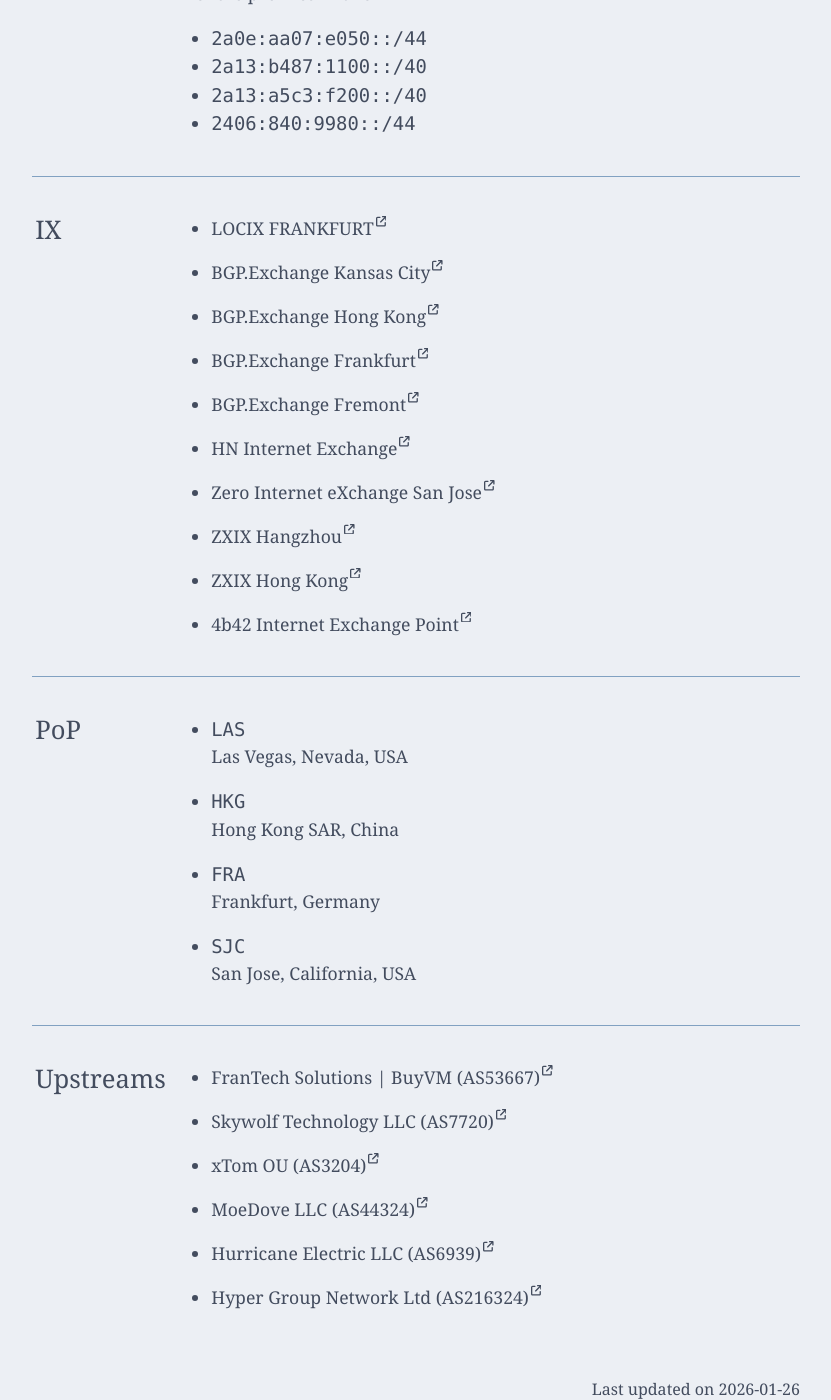
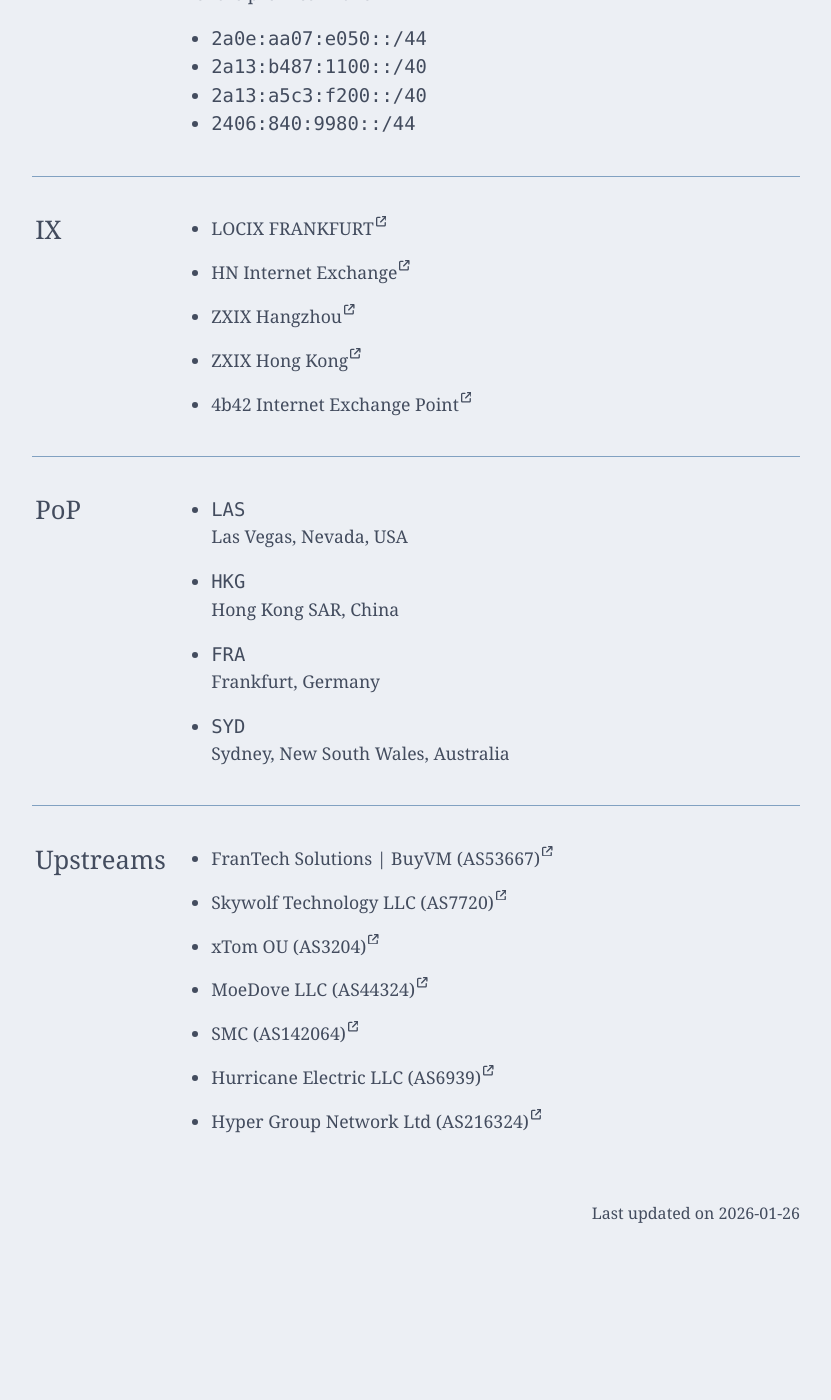
Before and after one commit to Potat0000/AS200078, a Jekyll site: the page built from index.md, in a window 1280 px wide and 1400 px high, scrolled down 835 px. Shown: the whole window, without its empty margins (224-1055 px from the left). Built offline with Jekyll 4.4.1, drawn with Linux system fonts in a browser that asks for light colours; after the commit the page ends 2088 px from its top, so only the background shows below that.

```diff
--- a/_data/config.yml
+++ b/_data/config.yml
@@ -53,18 +53,8 @@ section:
     ix:
       - name: LOCIX FRANKFURT
         peeringdb: 2084
-      - name: BGP.Exchange Kansas City
-        peeringdb: 3835
-      - name: BGP.Exchange Hong Kong
-        peeringdb: 3825
-      - name: BGP.Exchange Frankfurt
-        peeringdb: 3829
-      - name: BGP.Exchange Fremont
-        peeringdb: 3828
       - name: HN Internet Exchange
         peeringdb: 4379
-      - name: Zero Internet eXchange San Jose
-        peeringdb: 4242
       - name: ZXIX Hangzhou
         peeringdb: 3166
       - name: ZXIX Hong Kong
@@ -83,8 +73,8 @@ section:
       - `FRA`<br>
         Frankfurt, Germany
 
-      - `SJC`<br>
-        San Jose, California, USA
+      - `SYD`<br>
+        Sydney, New South Wales, Australia
 
   - title: Upstreams
     upstreams:
@@ -96,6 +86,8 @@ section:
         asn: 3204
       - name: MoeDove LLC
         asn: 44324
+      - name: SMC
+        asn: 142064
       - name: Hurricane Electric LLC
         asn: 6939
       - name: Hyper Group Network Ltd
```
Also changed, not shown: geofeed.csv (+9 -10 lines).
